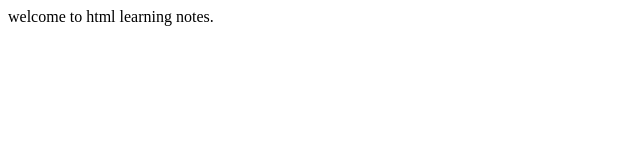
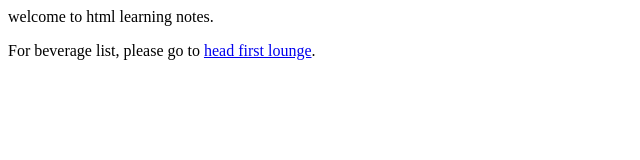
Before and after one commit to yue2/html_learning, a plain HTML site: page index.html in a window 1280 px wide. Shown: the whole page, without its empty margins (0-640 px from the left). Drawn offline with Linux system fonts and the light colour scheme.

Commit message:
change the index

```diff
--- a/index.html
+++ b/index.html
@@ -6,6 +6,9 @@
   </head>
   <body>
     welcome to html learning notes.
+    <p> For beverage list, please go to <a href="lounge/lounge.html"> head first lounge</a>.
+
+    </p>
 
   </body>
 </html>
```
